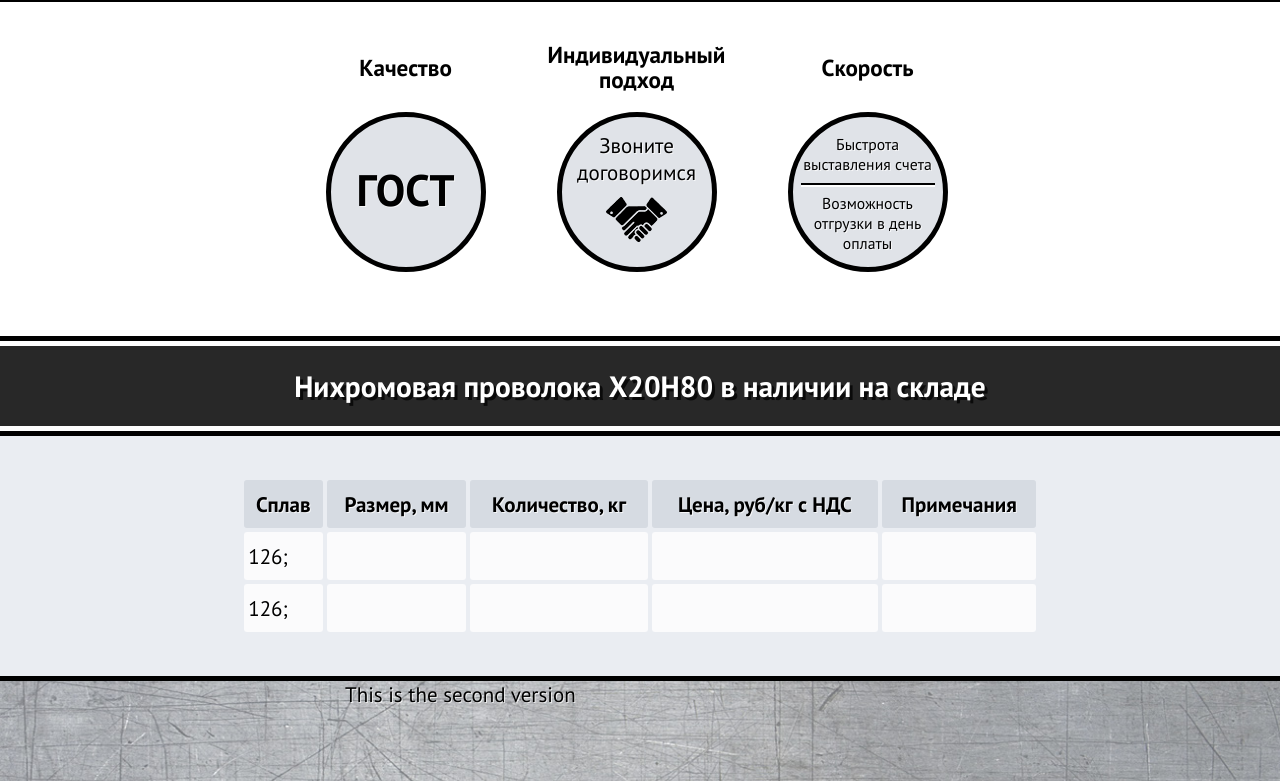
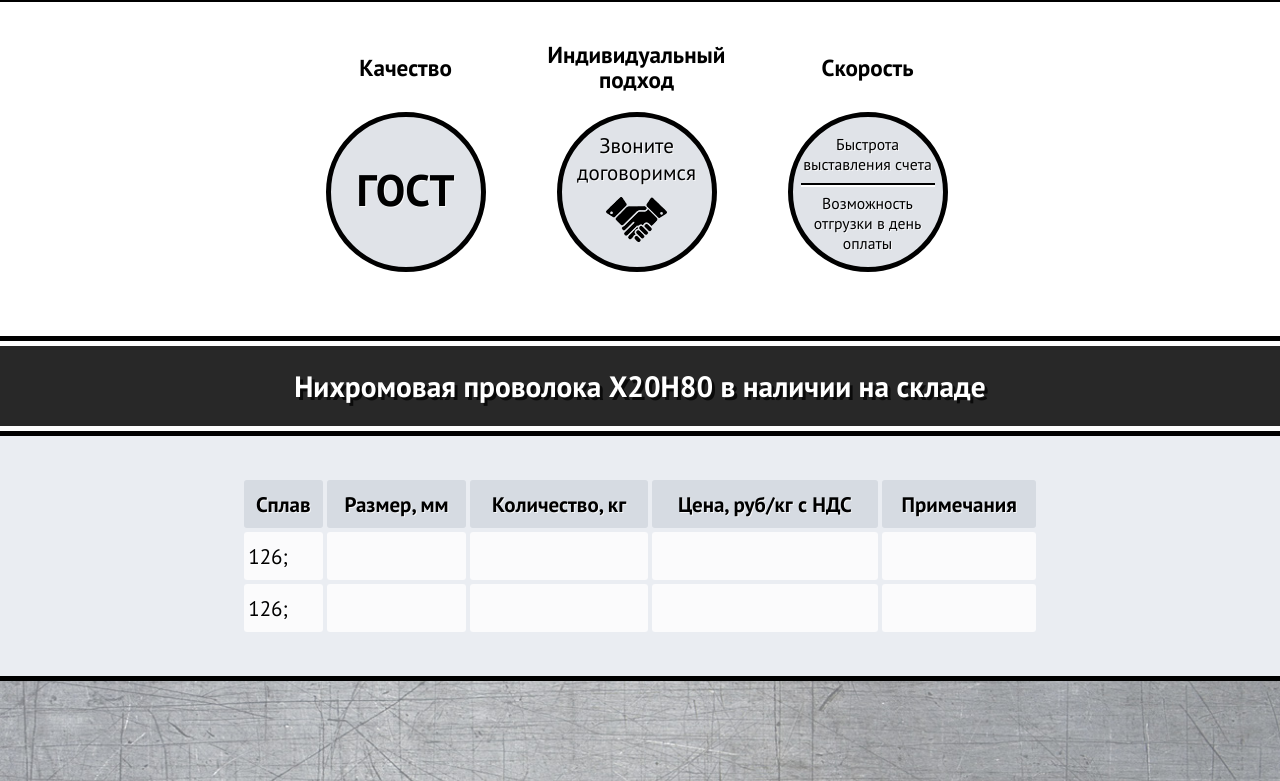
Before and after one commit to standart2014/standart2014.github.io, a plain HTML site: page index.html in a window 1280 px wide. Shown: the part 768-1549 px from the top of the page. Drawn offline with Linux system fonts and the light colour scheme.

```diff
--- a/index.html
+++ b/index.html
@@ -96,7 +96,6 @@
 
 		<footer>
 			<div class="inner-wrapper">
-				This is the second version
 			</div>
 		</footer>
 
```
Also changed, not shown: 1 other file.
